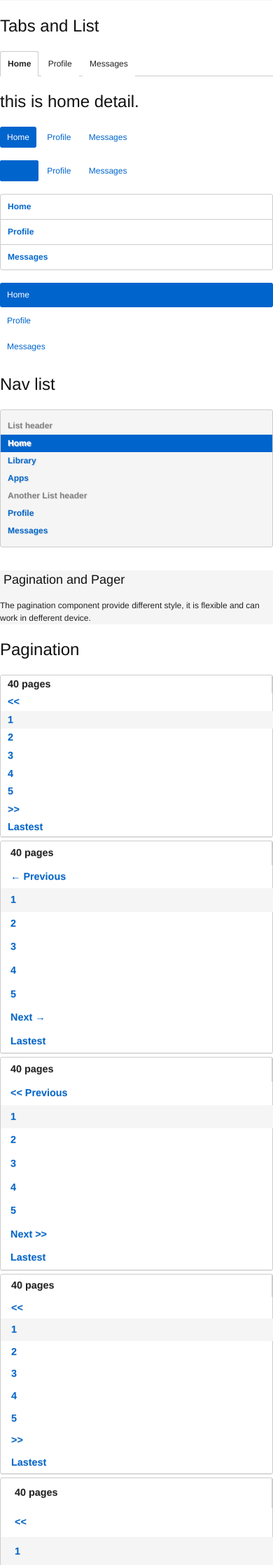
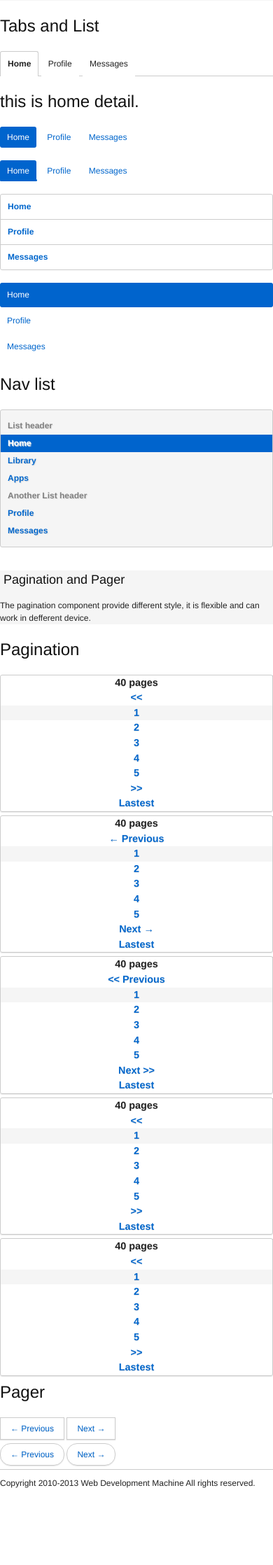
Before and after one commit to RainZhai/Rain-CSS-Framework, a PHP site: page /navigation.html in a window 390 px wide. Shown: the part 441-2677 px from the top of the page at 70% size. After the commit the page ends 2567 px from the top, so only its background shows below. Run offline with PHP 8.4, Linux system fonts and the light colour scheme.

Commit message:
add mobile responsive css

```diff
--- a/css/rain.css
+++ b/css/rain.css
@@ -671,7 +671,7 @@ p .right {margin:1em 1em 1em 0;}
 	.postItem{ margin-bottom:1.2em;}
 		.articleTitleWrap{margin-top:1em;}
 	.pagination{font-size:1.2em;}
-		.paginationLink{padding:6px 14px;}
+		.paginationLink,.pagelink{padding:6px 14px;}
 		.paginationLink:hover{ background-color:#F5F5F5;}
 		.active{ background-color:#F5F5F5;}
 	.commonTitle{ font-size:1.5em;}
@@ -932,7 +932,7 @@ textarea {height: 150px; width:90%;}
 .loginform{ width:100%;}
 .commonLable{ width:25%;}
 .commonTextarea{ width:60%;}
-.wf-30{width:33.3%;}
+.wf-30{width:32%;}
 input.title,input.text,input[type="text"]{padding:10px 5px; width:auto;}
 input.title{font-size: 16px;}
 input.text,input[type="text"]{font-size: 15px;}
@@ -941,7 +941,7 @@ pre{white-space: normal;}
 .dialogBox{width:90%!important; left:2%!important; margin-left:0!important;}
 .mainLeftL { margin-right: 0;}
 .headerM { height: auto; min-height: 70px; padding-bottom: 2px;}
-.pagination a{width:100%;}
+.pagination a,.pagination span{width:100%; padding:0!important;}
 .buttongroup button{float:left!important;}
 /*备用的浮动,在移动端使用*/
 .fr{float:right!important;}
@@ -1288,19 +1288,11 @@ pre{white-space: normal;}
           transform: perspective(2);
 }
 
-.css3_transition {
-     -moz-transition: all 3s linear;  /* FF3.7+ */
-       -o-transition: all 3s linear;  /* Opera 10.5 */
-  -webkit-transition: all 3s linear;  /* Saf3.2+, Chrome */
-		  transition: all 3s linear;
-}
-
-.css3_transition:hover {
-     -moz-transition: all 5s linear;  /* FF3.7+ */
-       -o-transition: all 5s linear;  /* Opera 10.5 */
-  -webkit-transition: all 5s linear;  /* Saf3.2+, Chrome */
-					transition: all 5s linear;
-		background-color:green;
+.trans,.css3_transition {
+     -moz-transition: all 1s linear;  /* FF3.7+ */
+       -o-transition: all 1s linear;  /* Opera 10.5 */
+  -webkit-transition: all 1s linear;  /* Saf3.2+, Chrome */
+		  transition: all 1s linear;
 }
 
 @font-face {
--- a/index.html
+++ b/index.html
@@ -98,7 +98,7 @@ width: 38px;
           <table class="table-2" summary="Mobile UI">
           	<caption><h2 class="marginS">Mobile UI</h2></caption>
             <tr>
-                <td><a class="block lh-2" href="mobile.html" title="login" target="_blank">Mobile</a></td>
+                <td><a class="block lh-2" href="marticle.html" title="login" target="_blank">Mobile Article</a></td>
             </tr>
           </table>
 
--- a/navigation.html
+++ b/navigation.html
@@ -11,8 +11,8 @@
 <link rel="stylesheet" href="css/rain.css" type="text/css" media="all"/>
 <!--[if lt IE 9]><script type="text/javascript" src="js/html5.js"></script><![endif]-->
 <style type="text/css">
-.transitionBg{ left:0; bottom: 0; height:30px; width:55px; transition:left 1s ease 0s;}
-.transitionLink-2:hover .transitionBg{left:50px; transition: left 1s ease 0s;}
+.transitionBg{ left:0; bottom: 0; height:3px; width:53px; transition:all 1s ease 0s;}
+.transitionLink-2:hover .transitionBg{left:57px;transition: all 1s ease 0s;}
 </style>
 </head>
 
@@ -34,10 +34,8 @@
     <div class="content">
     	<div class="sidebar l posr">
         <div class="sidebox">
-				<h2 class="category">Web Navigations</h2>
-				<p>
-					Navigation with different styles
-				</p>
+			<h2 class="category">Web Navigations</h2>
+			<p>Navigation with different styles</p>
         </div>
       </div>
 
@@ -82,8 +80,8 @@
 				<div class='tabswrap-1'>
 				<ul class='lsn nop norm borderBottom heightL clearfix'>
 					<li class='l mbn-1 mrss bgWhite ib border nobb css3_round_topS tdn pl pr itemColorBlack' href='#'>Home</li>
-					<li class='l mrss bgWhite ib css3_round_topS tdn pl pr itemLightGrey itemColorBlack' href='#'>Profile</li>
-					<li class='l bgWhite ib css3_round_topS tdn pl pr itemLightGrey itemColorBlack' href='#'>Messages</li>
+					<li class='l mrss bgWhite ib css3_round_topS tdn pl pr hoverlgrey itemColorBlack' href='#'>Profile</li>
+					<li class='l bgWhite ib css3_round_topS tdn pl pr hoverlgrey itemColorBlack' href='#'>Messages</li>
 				</ul>
 
 				<div class='c_tabpanel' id='tab-0' >
@@ -100,21 +98,21 @@
 
 				<ul class="lsn nop norm heightM clearfix">
 					<li class="l ib mrss bgWhite">
-					<a class="ib bgBlue rounds tdn pl pr colorWhite" href="#">Home</a>
+					<a class="ib bgBlue rounds tdn pl pr colorWhite trans" href="#">Home</a>
 					</li>
-					<li class="l ib mrss bgWhite"><a class="ib rounds tdn pl pr itemLightGrey itemColorBlack" href="#">Profile</a></li>
-					<li class="l ib bgWhite"><a class="ib rounds tdn pl pr itemLightGrey itemColorBlack" href="#">Messages</a></li>
+					<li class="l ib mrss bgWhite"><a class="ib rounds tdn pl pr hoverlgrey itemColorBlack trans" href="#">Profile</a></li>
+					<li class="l ib bgWhite"><a class="ib rounds tdn pl pr hoverlgrey itemColorBlack trans" href="#">Messages</a></li>
 				</ul>
 
 				<ul class="lsn nop norm heightM posr clearfix">
 					<li class="l ib mrss bgWhite">
-                        <a class="transitionLink ib bgBlue rounds tdn pl pr colorWhite" href="#">Home
-                            <span class="transitionBg bgBlue block bgBlue rounds positionA"></span>
+                        <a class="transitionLink ib bgBlue rounds tdn pl pr colorWhite" href="#">
+                            <span class="transitionBg block rounds posa"></span>Home
                         </a>
 					</li>
-					<li class="l ib mrss bgWhite"><a class="transitionLink-2 ib rounds tdn pl pr itemLightGrey itemColorBlack" href="#">Profile
-                    	<span class="transitionBg bgBlue block bgBlue rounds positionA"></span></a></li>
-					<li class="l ib bgWhite"><a class="transitionLink-3 ib rounds tdn pl pr itemLightGrey itemColorBlack" href="#">Messages</a></li>
+					<li class="l ib mrss bgWhite"><a class="transitionLink-2 ib rounds tdn pl pr itemColorBlack" href="#">
+                    	<span class="transitionBg bgBlue block rounds posa"></span>Profile</a></li>
+					<li class="l ib bgWhite"><a class="transitionLink-3 ib rounds tdn pl pr hoverlgrey itemColorBlack" href="#">Messages</a></li>
 				</ul>
 
 				<ul class="rounds border lsn nop norm">
@@ -122,10 +120,10 @@
 						<a class="block heightL tdn pl pr css3_round_topS" href="#">Home</a>
 					</li>
 					<li class="borderBottom">
-						<a class="block heightL tdn pl pr itemLightGrey itemColorBlack" href="#">Profile</a>
+						<a class="block heightL tdn pl pr hoverlgrey itemColorBlack" href="#">Profile</a>
 					</li>
 					<li class="css3_round_bottomS">
-						<a class="block heightL tdn pl pr itemLightGrey itemColorBlack css3_round_bottomS" href="#">Messages</a>
+						<a class="block heightL tdn pl pr hoverlgrey itemColorBlack css3_round_bottomS" href="#">Messages</a>
 					</li>
 				</ul>
 
@@ -133,8 +131,8 @@
 					<li class="bgWhite marginBottomSS">
 						<a class="block heightL bgBlue rounds tdn pl pr colorWhite" href="#">Home</a>
 					</li>
-					<li class="bgWhite marginBottomSS"><a class="block heightL rounds tdn pl pr itemLightGrey itemColorBlack" href="#">Profile</a></li>
-					<li class="bgWhite"><a class="block heightL rounds tdn pl pr itemLightGrey itemColorBlack" href="#">Messages</a></li>
+					<li class="bgWhite marginBottomSS"><a class="block heightL rounds tdn pl pr hoverlgrey itemColorBlack" href="#">Profile</a></li>
+					<li class="bgWhite"><a class="block heightL rounds tdn pl pr hoverlgrey itemColorBlack" href="#">Messages</a></li>
 				</ul>
 
 				<h2>Nav list</h2>
@@ -163,69 +161,69 @@
       <div class="main mainRight posr">
 				<h2>Pagination</h2>
 				<div class='fullw clearfix'>
-        <nav class="pagination btn border rounds posr clearfix marginBottomS l">
-            <span class="ptss pbss pl pr block l borderGrey_1_Right tdn">40 pages</span>
-            <a href="#" class="ptss pbss pl pr itemLightGrey block l borderGrey_1_Right tdn">&lt;&lt;</a>
-            <a href="#" class="ptss pbss pl pr itemLightGrey block l borderGrey_1_Right tdn active">1</a>
-            <a href="#" class="ptss pbss pl pr itemLightGrey block l borderGrey_1_Right tdn">2</a>
-            <a href="#" class="ptss pbss pl pr itemLightGrey block l borderGrey_1_Right tdn">3</a>
-            <a href="#" class="ptss pbss pl pr itemLightGrey block l borderGrey_1_Right tdn">4</a>
-            <a href="#" class="ptss pbss pl pr itemLightGrey block l borderGrey_1_Right tdn">5</a>
-            <a href="#" class="ptss pbss pl pr itemLightGrey block l borderGrey_1_Right tdn">&gt;&gt;</a>
-            <a href="#" class="ptss pbss pl pr itemLightGrey block l tdn">Lastest</a>
+        <nav class="pagination btn border rounds posr clearfix mbs l tac">
+            <span class="ptss pbss pl pr block l bgrey_1r tdn">40 pages</span>
+            <a href="#" class="ptss pbss pl pr hoverlgrey block l bgrey_1r tdn">&lt;&lt;</a>
+            <a href="#" class="ptss pbss pl pr hoverlgrey block l bgrey_1r tdn active">1</a>
+            <a href="#" class="ptss pbss pl pr hoverlgrey block l bgrey_1r tdn">2</a>
+            <a href="#" class="ptss pbss pl pr hoverlgrey block l bgrey_1r tdn">3</a>
+            <a href="#" class="ptss pbss pl pr hoverlgrey block l bgrey_1r tdn">4</a>
+            <a href="#" class="ptss pbss pl pr hoverlgrey block l bgrey_1r tdn">5</a>
+            <a href="#" class="ptss pbss pl pr hoverlgrey block l bgrey_1r tdn">&gt;&gt;</a>
+            <a href="#" class="ptss pbss pl pr hoverlgrey block l tdn">Lastest</a>
         </nav></div>
-        <nav class="pagination block btn border rounds posr clearfix marginBottomS l">
-            <span class="paginationLink block l borderGrey_1_Right tdn">40 pages</span>
-            <a href="#" class="paginationLink block l borderGrey_1_Right tdn">&larr; Previous</a>
-            <a href="#" class="paginationLink block l borderGrey_1_Right tdn active">1</a>
-            <a href="#" class="paginationLink block l borderGrey_1_Right tdn">2</a>
-            <a href="#" class="paginationLink block l borderGrey_1_Right tdn">3</a>
-            <a href="#" class="paginationLink block l borderGrey_1_Right tdn">4</a>
-            <a href="#" class="paginationLink block l borderGrey_1_Right tdn">5</a>
-            <a href="#" class="paginationLink block l borderGrey_1_Right tdn">Next &rarr;</a>
-            <a href="#" class="paginationLink block l tdn">Lastest</a>
+        <nav class="pagination block btn border rounds posr clearfix mbs l tac">
+            <span class="pagelink block l bgrey_1r tdn">40 pages</span>
+            <a href="#" class="pagelink block l bgrey_1r tdn">&larr; Previous</a>
+            <a href="#" class="pagelink block l bgrey_1r tdn active">1</a>
+            <a href="#" class="pagelink block l bgrey_1r tdn">2</a>
+            <a href="#" class="pagelink block l bgrey_1r tdn">3</a>
+            <a href="#" class="pagelink block l bgrey_1r tdn">4</a>
+            <a href="#" class="pagelink block l bgrey_1r tdn">5</a>
+            <a href="#" class="pagelink block l bgrey_1r tdn">Next &rarr;</a>
+            <a href="#" class="pagelink block l tdn">Lastest</a>
         </nav>
-        <nav class="pagination btn border rounds posr clearfix marginBottomS l">
-            <span class="paginationLink block l borderGrey_1_Right tdn">40 pages</span>
-            <a href="#" class="paginationLink block l borderGrey_1_Right tdn">&lt;&lt; Previous</a>
-            <a href="#" class="paginationLink block l borderGrey_1_Right tdn active">1</a>
-            <a href="#" class="paginationLink block l borderGrey_1_Right tdn">2</a>
-            <a href="#" class="paginationLink block l borderGrey_1_Right tdn">3</a>
-            <a href="#" class="paginationLink block l borderGrey_1_Right tdn">4</a>
-            <a href="#" class="paginationLink block l borderGrey_1_Right tdn">5</a>
-            <a href="#" class="paginationLink block l borderGrey_1_Right tdn">Next &gt;&gt;</a>
-            <a href="#" class="paginationLink block l tdn">Lastest</a>
+        <nav class="pagination btn border rounds posr clearfix mbs l tac">
+            <span class="pagelink block l bgrey_1r">40 pages</span>
+            <a href="#" class="pagelink block l bgrey_1r tdn">&lt;&lt; Previous</a>
+            <a href="#" class="pagelink block l bgrey_1r tdn active">1</a>
+            <a href="#" class="pagelink block l bgrey_1r tdn">2</a>
+            <a href="#" class="pagelink block l bgrey_1r tdn">3</a>
+            <a href="#" class="pagelink block l bgrey_1r tdn">4</a>
+            <a href="#" class="pagelink block l bgrey_1r tdn">5</a>
+            <a href="#" class="pagelink block l bgrey_1r tdn">Next &gt;&gt;</a>
+            <a href="#" class="pagelink block l tdn">Lastest</a>
         </nav>
-        <nav class="pagination btn border rounds posr clearfix marginBottomS l">
-            <span class="pts pbs pll prl block l borderGrey_1_Right tdn">40 pages</span>
-            <a href="#" class="pts pbs pll prl itemLightGrey block l borderGrey_1_Right tdn">&lt;&lt;</a>
-            <a href="#" class="pts pbs pll prl itemLightGrey block l borderGrey_1_Right tdn active">1</a>
-            <a href="#" class="pts pbs pll prl itemLightGrey block l borderGrey_1_Right tdn">2</a>
-            <a href="#" class="pts pbs pll prl itemLightGrey block l borderGrey_1_Right tdn">3</a>
-            <a href="#" class="pts pbs pll prl itemLightGrey block l borderGrey_1_Right tdn">4</a>
-            <a href="#" class="pts pbs pll prl itemLightGrey block l borderGrey_1_Right tdn">5</a>
-            <a href="#" class="pts pbs pll prl itemLightGrey block l borderGrey_1_Right tdn">&gt;&gt;</a>
-            <a href="#" class="pts pbs pll prl itemLightGrey block l tdn">Lastest</a>
+        <nav class="pagination btn border rounds posr clearfix mbs l tac">
+            <span class="pts pbs pll prl block l bgrey_1r">40 pages</span>
+            <a href="#" class="pts pbs pll prl hoverlgrey block l bgrey_1r tdn">&lt;&lt;</a>
+            <a href="#" class="pts pbs pll prl hoverlgrey block l bgrey_1r tdn active">1</a>
+            <a href="#" class="pts pbs pll prl hoverlgrey block l bgrey_1r tdn">2</a>
+            <a href="#" class="pts pbs pll prl hoverlgrey block l bgrey_1r tdn">3</a>
+            <a href="#" class="pts pbs pll prl hoverlgrey block l bgrey_1r tdn">4</a>
+            <a href="#" class="pts pbs pll prl hoverlgrey block l bgrey_1r tdn">5</a>
+            <a href="#" class="pts pbs pll prl hoverlgrey block l bgrey_1r tdn">&gt;&gt;</a>
+            <a href="#" class="pts pbs pll prl hoverlgrey block l tdn">Lastest</a>
         </nav>
-        <nav class="pagination btn border rounds posr clearfix marginBottomS l">
-            <span class="pt pb plll prll block l borderGrey_1_Right tdn">40 pages</span>
-            <a href="#" class="pt pb plll prll itemLightGrey block l borderGrey_1_Right tdn">&lt;&lt;</a>
-            <a href="#" class="pt pb plll prll itemLightGrey block l borderGrey_1_Right tdn active">1</a>
-            <a href="#" class="pt pb plll prll itemLightGrey block l borderGrey_1_Right tdn">2</a>
-            <a href="#" class="pt pb plll prll itemLightGrey block l borderGrey_1_Right tdn">3</a>
-            <a href="#" class="pt pb plll prll itemLightGrey block l borderGrey_1_Right tdn">4</a>
-            <a href="#" class="pt pb plll prll itemLightGrey block l borderGrey_1_Right tdn">5</a>
-            <a href="#" class="pt pb plll prll itemLightGrey block l borderGrey_1_Right tdn">&gt;&gt;</a>
-            <a href="#" class="pt pb plll prll itemLightGrey block l tdn">Lastest</a>
+        <nav class="pagination btn border rounds posr clearfix mbs l tac">
+            <span class="pt pb plll prll block l bgrey_1r tdn">40 pages</span>
+            <a href="#" class="pt pb plll prll hoverlgrey block l bgrey_1r tdn">&lt;&lt;</a>
+            <a href="#" class="pt pb plll prll hoverlgrey block l bgrey_1r tdn active">1</a>
+            <a href="#" class="pt pb plll prll hoverlgrey block l bgrey_1r tdn">2</a>
+            <a href="#" class="pt pb plll prll hoverlgrey block l bgrey_1r tdn">3</a>
+            <a href="#" class="pt pb plll prll hoverlgrey block l bgrey_1r tdn">4</a>
+            <a href="#" class="pt pb plll prll hoverlgrey block l bgrey_1r tdn">5</a>
+            <a href="#" class="pt pb plll prll hoverlgrey block l bgrey_1r tdn">&gt;&gt;</a>
+            <a href="#" class="pt pb plll prll hoverlgrey block l tdn">Lastest</a>
         </nav>
-				<h2 class="c">Pager</h2>
-        <nav class="pagination posr clearfix marginBottomS width-20">
-	        <a href="#" class="paginationLink block btn l borderGrey_1 tdn">&larr; Previous</a>
-	        <a href="#" class="paginationLink block btn r borderGrey_1 tdn">Next &rarr;</a>
+		<h2 class="c">Pager</h2>
+        <nav class="pager posr clearfix mbs width-20">
+	        <a href="#" class="pagelink ib btn l bgrey_1 tdn">&larr; Previous</a>
+	        <a href="#" class="pagelink ib btn r bgrey_1 tdn">Next &rarr;</a>
         </nav>
-        <nav class="pagination posr clearfix marginBottomS width-20">
-	        <a href="#" class="paginationLink block btn l css3_round-15 borderGrey_1 tdn">&larr; Previous</a>
-	        <a href="#" class="paginationLink block btn r css3_round-15 borderGrey_1 tdn">Next &rarr;</a>
+        <nav class="pager posr clearfix mbs width-20">
+	        <a href="#" class="pagelink ib btn l round-15 bgrey_1 tdn">&larr; Previous</a>
+	        <a href="#" class="pagelink ib btn r round-15 bgrey_1 tdn">Next &rarr;</a>
         </nav>
       </div>
 
@@ -237,7 +235,7 @@
 <script type="text/javascript" src="js/jquery-1.7.2.js"></script>
 <script type="text/javascript" src="js/jquery.tabs.js"></script>
 <script type="text/javascript">
-$('.tabswrap-1').tabs({event:'mouseover',currentClass:'gekkkk'});
+$('.tabswrap-1').tabs({event:'click',currentClass:'gekkkk'});
 </script>
 </body>
 </html>
```
Also changed, not shown: layouts.html (+6 -17 lines), marticle.html (added, +97 -0 lines).
